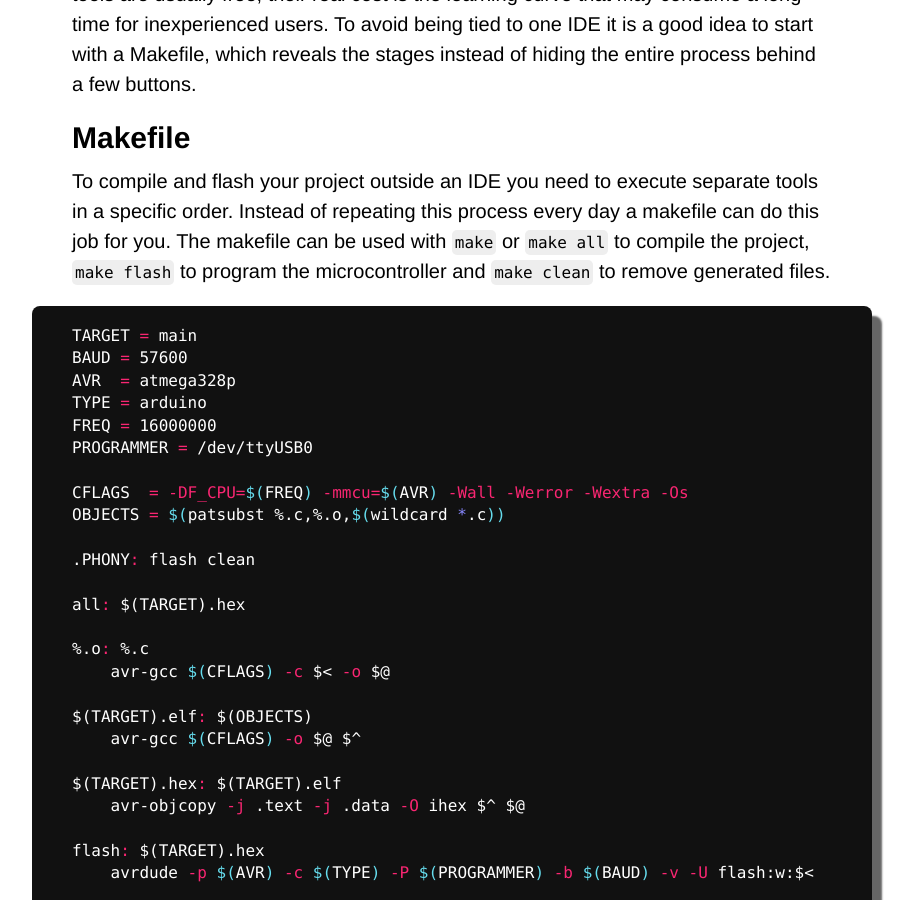
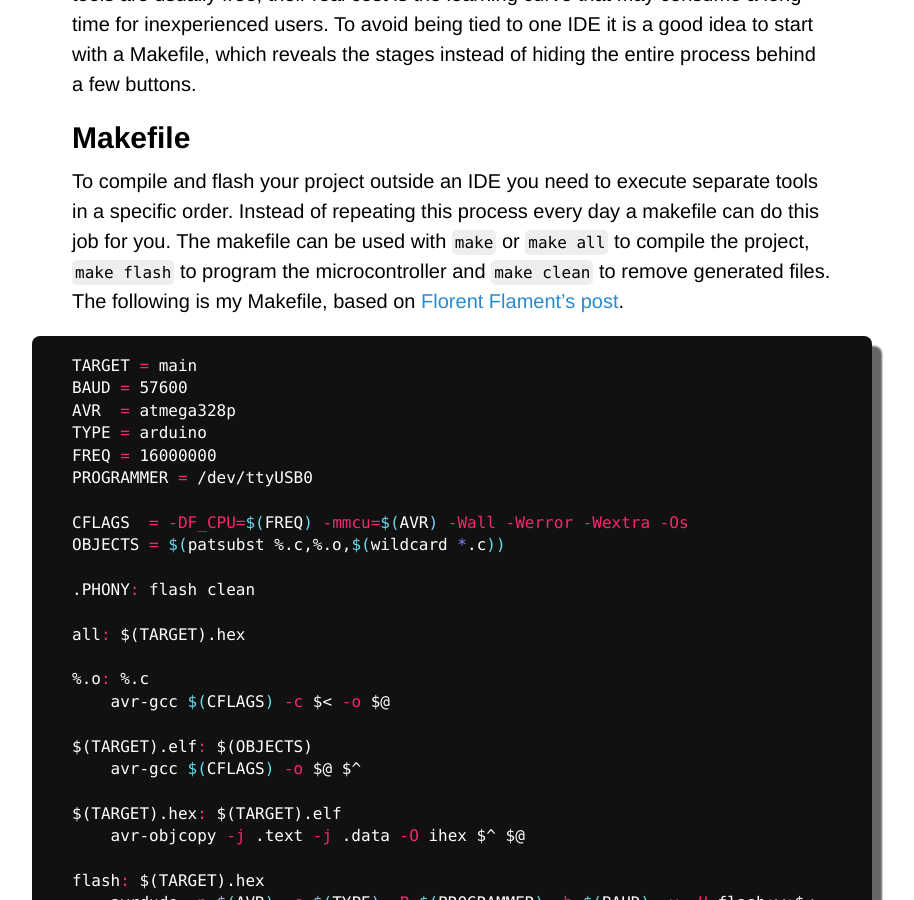
Before and after one commit to Maumagnaguagno/maumagnaguagno.github.io, a Jekyll site: the page built from baremetal.md, in a window 1280 px wide and 900 px high, scrolled down 1445 px. Shown: the whole window, without its empty margins (188-1102 px from the left). Built offline with Jekyll 4.4.1, drawn with Linux system fonts in a browser that asks for light colours; our own code applies the rules of GitHub Pages for plain Markdown files.

Commit message:
Reference original makefile post

````diff
--- a/baremetal.md
+++ b/baremetal.md
@@ -45,6 +45,7 @@ To avoid being tied to one IDE it is a good idea to start with a Makefile, which
 To compile and flash your project outside an IDE you need to execute separate tools in a specific order.
 Instead of repeating this process every day a makefile can do this job for you.
 The makefile can be used with ``make`` or ``make all`` to compile the project, ``make flash`` to program the microcontroller and ``make clean`` to remove generated files.
+The following is my Makefile, based on [Florent Flament's post](http://www.florentflament.com/blog/arduino-hello-world-without-ide.html).
 
 ```makefile
 TARGET = main
````
